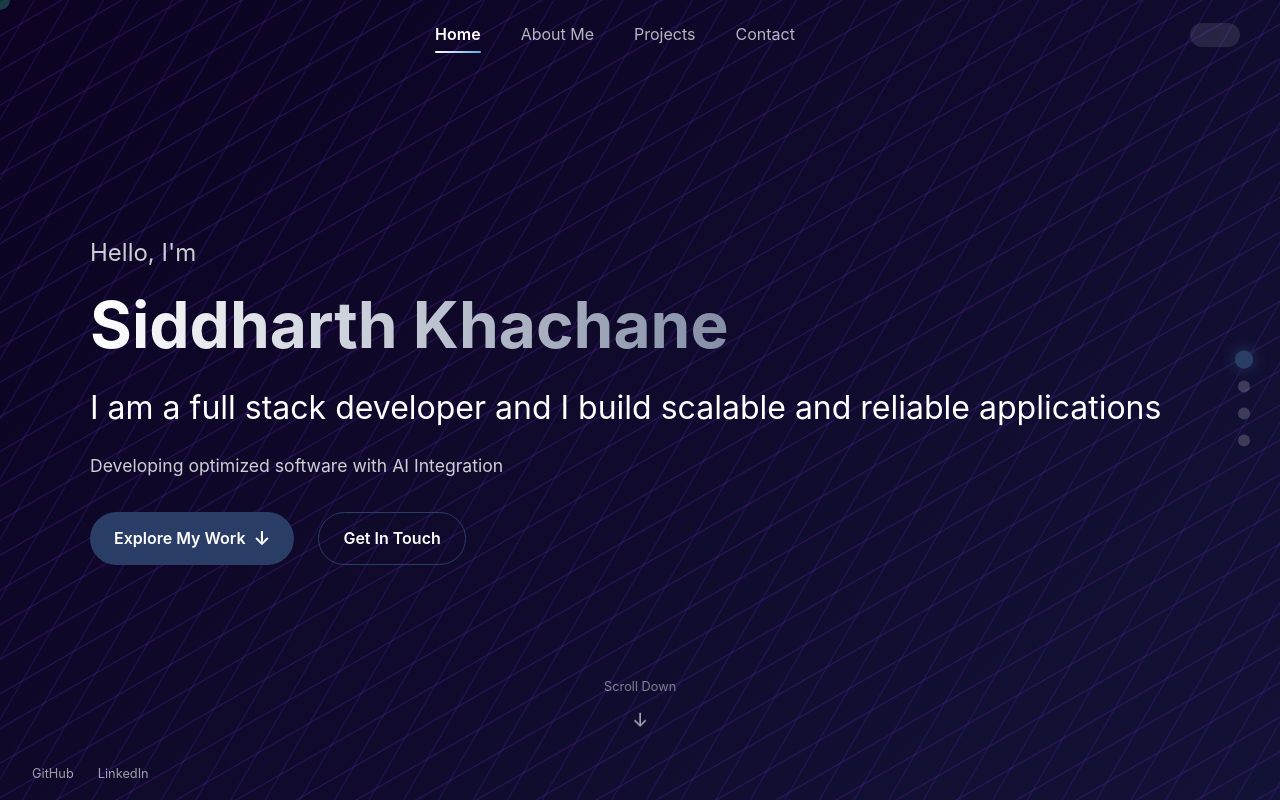
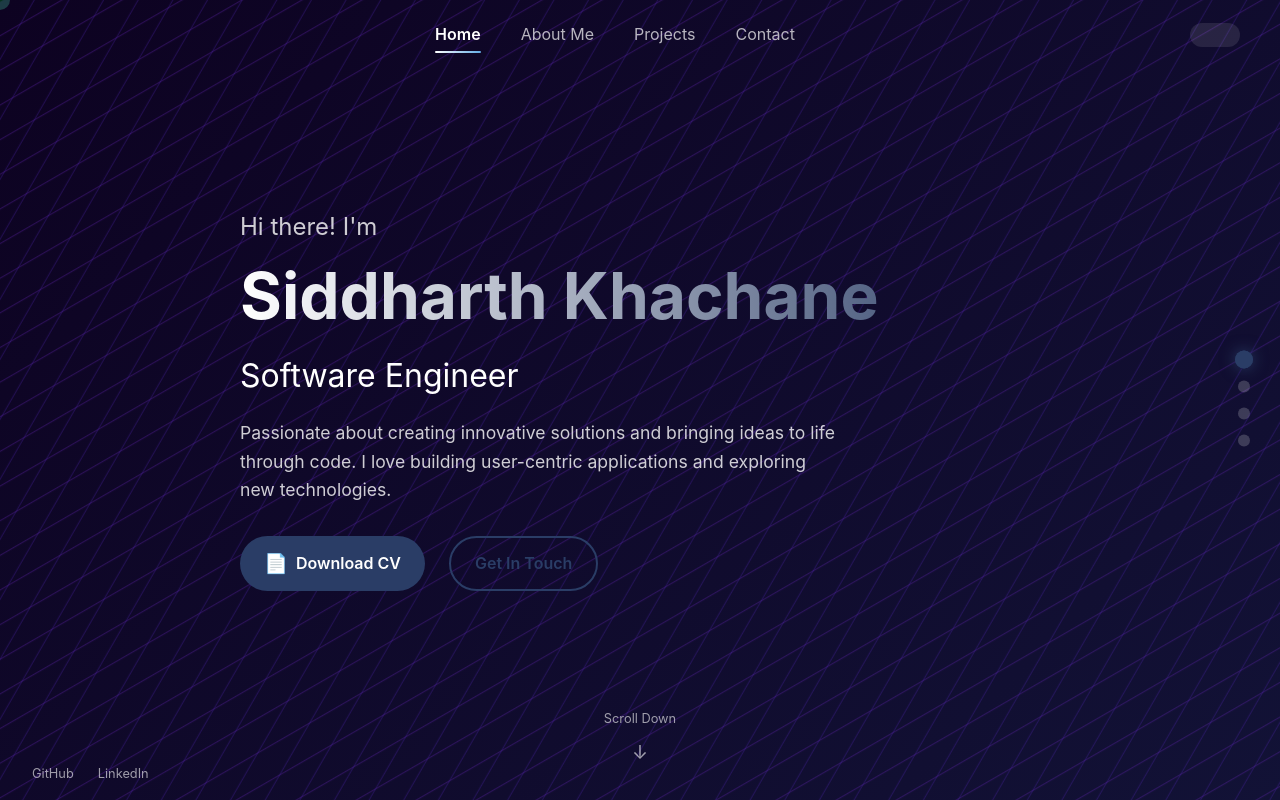
Before and after one commit to siddharthkhachane/sidportfolio, a React (Create React App) app: page / in a window 1280 px wide. Built offline with nearby package versions, Linux system fonts and the light colour scheme.

Commit message:
Update Hero.js

```diff
--- a/src/components/sections/Hero.js
+++ b/src/components/sections/Hero.js
@@ -1,14 +1,35 @@
-import React from 'react';
+import React, { useState, useEffect } from 'react';
 import styled from 'styled-components';
 import { motion } from 'framer-motion';
 import { useNavigation } from '../../context/NavigationContext';
 
+const roles = [
+  'Full Stack Developer',
+  'Software Engineer',
+  'Problem Solver',
+  'Tech Enthusiast'
+];
+
 const Hero = () => {
   const { sections, activeSection, setActiveSection } = useNavigation();
+  const [currentRole, setCurrentRole] = useState(0);
   const currentColor = sections[activeSection].color;
 
+  useEffect(() => {
+    const interval = setInterval(() => {
+      setCurrentRole((prev) => (prev + 1) % roles.length);
+    }, 3000);
+
+    return () => clearInterval(interval);
+  }, []);
+
   const handleExploreClick = () => {
-    setActiveSection(1); // Navigate to the About section
+    setActiveSection(1); // Navigate to About section
+  };
+
+  const handleDownloadCV = () => {
+    // Add your CV download logic here
+    console.log('Downloading CV...');
   };
 
   return (
@@ -16,46 +37,55 @@ const Hero = () => {
       <ContentWrapper>
         <TextContent>
           <Greeting
-            initial={{ opacity: 0, y: 20 }}
+            initial={{ opacity: 0, y: 30 }}
             animate={{ opacity: 1, y: 0 }}
-            transition={{ duration: 0.5 }}
+            transition={{ duration: 0.8, delay: 0.2 }}
           >
-            Hello, I'm
+            Hi there! I'm
           </Greeting>
 
           <Name
-            initial={{ opacity: 0, y: 20 }}
+            initial={{ opacity: 0, y: 50 }}
             animate={{ opacity: 1, y: 0 }}
-            transition={{ duration: 0.5, delay: 0.2 }}
+            transition={{ duration: 0.8, delay: 0.4 }}
             color={currentColor}
           >
             Siddharth Khachane
           </Name>
 
           <RoleWrapper
-            initial={{ opacity: 0, y: 20 }}
+            initial={{ opacity: 0, y: 30 }}
             animate={{ opacity: 1, y: 0 }}
-            transition={{ duration: 0.5, delay: 0.4 }}
+            transition={{ duration: 0.8, delay: 0.6 }}
           >
-            <RoleText>I am a full stack developer and I build scalable and reliable applications</RoleText>
+            <RoleText
+              key={currentRole}
+              initial={{ opacity: 0, y: 20 }}
+              animate={{ opacity: 1, y: 0 }}
+              exit={{ opacity: 0, y: -20 }}
+              transition={{ duration: 0.5 }}
+            >
+              {roles[currentRole]}
+            </RoleText>
           </RoleWrapper>
 
           <Description
-            initial={{ opacity: 0, y: 20 }}
+            initial={{ opacity: 0, y: 30 }}
             animate={{ opacity: 1, y: 0 }}
-            transition={{ duration: 0.5, delay: 0.6 }}
+            transition={{ duration: 0.8, delay: 0.8 }}
           >
-            Developing optimized software with AI Integration
+            Passionate about creating innovative solutions and bringing ideas to life through code.
+            I love building user-centric applications and exploring new technologies.
           </Description>
 
           <ButtonsContainer
-            initial={{ opacity: 0, y: 20 }}
+            initial={{ opacity: 0, y: 30 }}
             animate={{ opacity: 1, y: 0 }}
-            transition={{ duration: 0.5, delay: 0.8 }}
+            transition={{ duration: 0.8, delay: 1.0 }}
           >
-            <PrimaryButton onClick={handleExploreClick} color={currentColor}>
-              Explore My Work
-              <ButtonIcon>↓</ButtonIcon>
+            <PrimaryButton color={currentColor} onClick={handleDownloadCV}>
+              <ButtonIcon>📄</ButtonIcon>
+              Download CV
             </PrimaryButton>
 
             <SecondaryButton href="#contact" color={currentColor} onClick={() => setActiveSection(sections.findIndex(section => section.id === 'contact'))}>
@@ -75,33 +105,63 @@ const Hero = () => {
 
 // Styled components
 const HeroContainer = styled.div`
-  height: 100%;
+  height: 100vh;
   width: 100%;
   display: flex;
   flex-direction: column;
   justify-content: center;
   position: relative;
+  padding: 0 2rem;
+
+  @media (max-width: 768px) {
+    padding: 0 1rem;
+    height: 100vh;
+    justify-content: center;
+  }
+
+  @media (max-width: 480px) {
+    padding: 0 0.5rem;
+  }
 `;
 
 const ContentWrapper = styled.div`
   display: flex;
   align-items: center;
-  justify-content: space-between;
+  justify-content: center;
+  max-width: 1200px;
+  margin: 0 auto;
+  width: 100%;
 
   @media (max-width: 768px) {
     flex-direction: column;
-    gap: 3rem;
+    gap: 2rem;
+    text-align: center;
   }
 `;
 
 const TextContent = styled.div`
   flex: 1;
+  max-width: 800px;
+
+  @media (max-width: 768px) {
+    max-width: 100%;
+    width: 100%;
+  }
 `;
 
 const Greeting = styled(motion.p)`
   font-size: 1.5rem;
   color: rgba(255, 255, 255, 0.8);
   margin-bottom: 1rem;
+
+  @media (max-width: 768px) {
+    font-size: 1.2rem;
+    margin-bottom: 0.5rem;
+  }
+
+  @media (max-width: 480px) {
+    font-size: 1rem;
+  }
 `;
 
 const Name = styled(motion.h1)`
@@ -111,9 +171,20 @@ const Name = styled(motion.h1)`
   background: linear-gradient(to right, #ffffff, ${props => props.color});
   -webkit-background-clip: text;
   -webkit-text-fill-color: transparent;
+  line-height: 1.1;
 
   @media (max-width: 768px) {
-    font-size: 3rem;
+    font-size: 2.5rem;
+    margin-bottom: 1rem;
+  }
+
+  @media (max-width: 480px) {
+    font-size: 2rem;
+    margin-bottom: 0.8rem;
+  }
+
+  @media (max-width: 320px) {
+    font-size: 1.8rem;
   }
 `;
 
@@ -123,15 +194,27 @@ const RoleWrapper = styled(motion.div)`
   margin-bottom: 1.5rem;
   display: flex;
   align-items: center;
+  justify-content: flex-start;
   height: 2.5rem;
 
   @media (max-width: 768px) {
     font-size: 1.5rem;
     height: 2rem;
+    justify-content: center;
+    margin-bottom: 1rem;
+  }
+
+  @media (max-width: 480px) {
+    font-size: 1.2rem;
+    height: 1.5rem;
+  }
+
+  @media (max-width: 320px) {
+    font-size: 1rem;
   }
 `;
 
-const RoleText = styled.span`
+const RoleText = styled(motion.span)`
   display: inline-block;
 `;
 
@@ -141,15 +224,36 @@ const Description = styled(motion.p)`
   color: rgba(255, 255, 255, 0.8);
   max-width: 600px;
   margin-bottom: 2rem;
+
+  @media (max-width: 768px) {
+    font-size: 1rem;
+    max-width: 100%;
+    margin-bottom: 1.5rem;
+    text-align: center;
+  }
+
+  @media (max-width: 480px) {
+    font-size: 0.9rem;
+    line-height: 1.5;
+    margin-bottom: 1rem;
+  }
 `;
 
 const ButtonsContainer = styled(motion.div)`
   display: flex;
   gap: 1.5rem;
 
+  @media (max-width: 768px) {
+    justify-content: center;
+    flex-wrap: wrap;
+    gap: 1rem;
+  }
+
   @media (max-width: 576px) {
     flex-direction: column;
+    align-items: center;
     gap: 1rem;
+    width: 100%;
   }
 `;
 
@@ -166,33 +270,67 @@ const PrimaryButton = styled.button`
   align-items: center;
   gap: 0.5rem;
   transition: all 0.3s ease;
+  min-height: 44px;
+  white-space: nowrap;
 
   &:hover {
     transform: translateY(-3px);
     box-shadow: 0 5px 15px rgba(0, 0, 0, 0.3);
   }
-`;
 
-const ButtonIcon = styled.span`
-  font-size: 1.2rem;
+  @media (max-width: 576px) {
+    width: 100%;
+    max-width: 250px;
+    justify-content: center;
+  }
+
+  @media (max-width: 480px) {
+    font-size: 0.9rem;
+    padding: 0.7rem 1.2rem;
+  }
 `;
 
 const SecondaryButton = styled.a`
   background: transparent;
-  color: white;
-  border: 1px solid ${props => props.color || '#4B86B4'};
+  color: ${props => props.color || '#4B86B4'};
+  border: 2px solid ${props => props.color || '#4B86B4'};
   border-radius: 30px;
   padding: 0.8rem 1.5rem;
   font-size: 1rem;
   font-weight: 600;
   cursor: pointer;
   text-decoration: none;
-  text-align: center;
+  display: flex;
+  align-items: center;
+  gap: 0.5rem;
   transition: all 0.3s ease;
+  min-height: 44px;
+  white-space: nowrap;
 
   &:hover {
-    background: ${props => `${props.color}20` || 'rgba(255, 255, 255, 0.1)'};
+    background: ${props => props.color || '#4B86B4'};
+    color: white;
     transform: translateY(-3px);
+    box-shadow: 0 5px 15px rgba(0, 0, 0, 0.3);
+  }
+
+  @media (max-width: 576px) {
+    width: 100%;
+    max-width: 250px;
+    justify-content: center;
+  }
+
+  @media (max-width: 480px) {
+    font-size: 0.9rem;
+    padding: 0.7rem 1.2rem;
+  }
+`;
+
+const ButtonIcon = styled.span`
+  font-size: 1.2rem;
+
+  @media (max-width: 480px) {
+    font-size: 1rem;
   }
 `;
 
@@ -206,22 +344,34 @@ const ScrollIndicator = styled.div`
   align-items: center;
   gap: 0.5rem;
   cursor: pointer;
-  opacity: 0.7;
-  transition: opacity 0.3s ease;
+  transition: all 0.3s ease;
 
   &:hover {
-    opacity: 1;
+    transform: translateX(-50%) translateY(-5px);
+  }
+
+  @media (max-width: 768px) {
+    bottom: 1.5rem;
+  }
+
+  @media (max-width: 480px) {
+    bottom: 1rem;
+    gap: 0.3rem;
   }
 `;
 
 const ScrollText = styled.span`
   font-size: 0.8rem;
-  color: rgba(255, 255, 255, 0.7);
+  color: rgba(255, 255, 255, 0.6);
+
+  @media (max-width: 480px) {
+    font-size: 0.7rem;
+  }
 `;
 
 const ScrollIcon = styled.span`
   font-size: 1.2rem;
-  color: white;
+  color: rgba(255, 255, 255, 0.6);
   animation: bounce 2s infinite;
 
   @keyframes bounce {
@@ -229,11 +379,15 @@ const ScrollIcon = styled.span`
       transform: translateY(0);
     }
     40% {
-      transform: translateY(-10px);
+      transform: translateY(-5px);
     }
     60% {
-      transform: translateY(-5px);
+      transform: translateY(-3px);
     }
+  }
+
+  @media (max-width: 480px) {
+    font-size: 1rem;
   }
 `;
 
```
